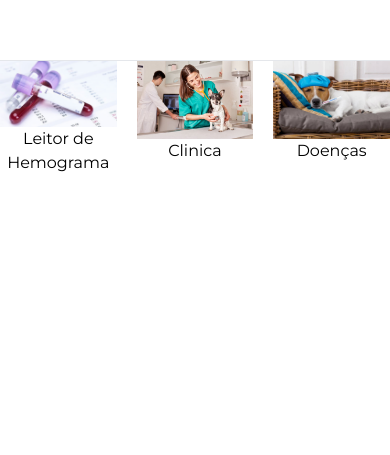
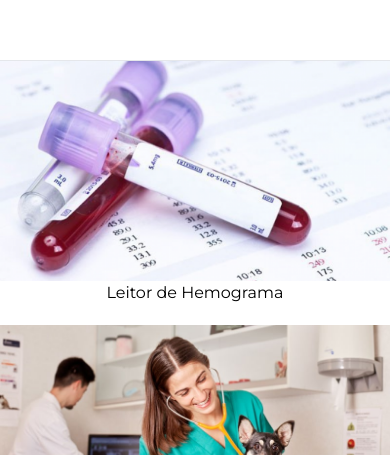
Before and after one commit to YuriDonato/clinicalvet, a Next.js app in the folder clinical-vet/: page / in a window 390 px wide. Shown: the part 389-844 px from the top of the page. Built offline with nearby package versions, Linux system fonts and the light colour scheme.

Commit message:
Update page.tsx

```diff
--- a/clinical-vet/src/app/page.tsx
+++ b/clinical-vet/src/app/page.tsx
@@ -31,7 +31,7 @@ export default function Home() {
 
       <hr className="horizontalLine" />
 
-      <section className="options grid grid-cols-3 content-between gap-5">
+      <section className="options grid md:grid-cols-1 grid-cols-3 content-between gap-5">
         <div className="option">
           <a>
             <Link href="/hemoPage">
```
